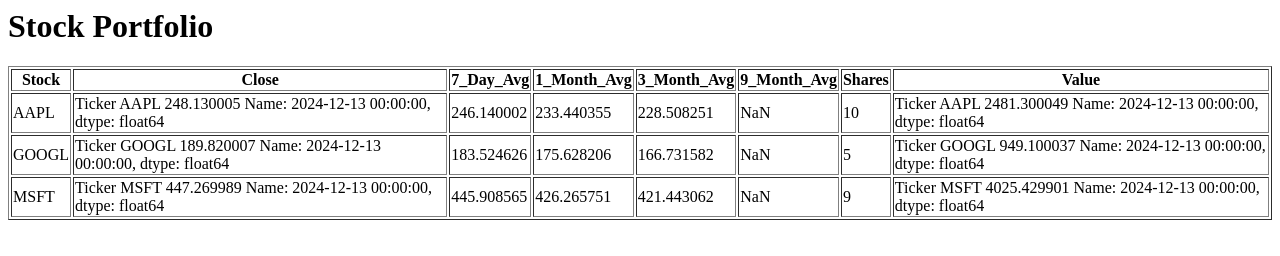
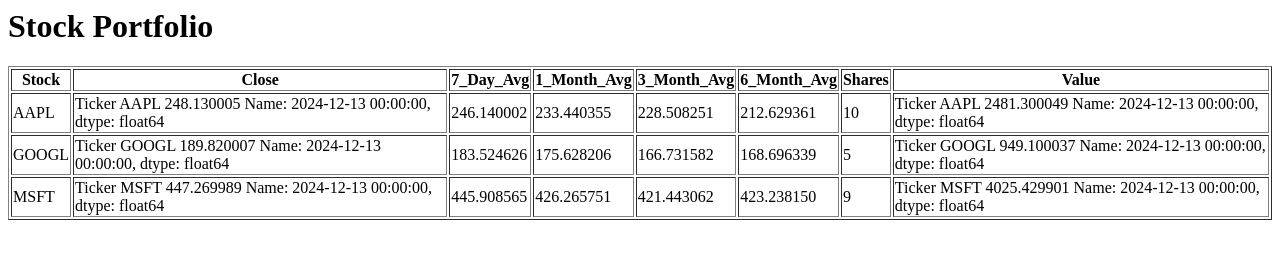
Before and after one commit to zainqadri/stonks, a plain HTML site: page index.html in a window 1280 px wide. Drawn offline with Linux system fonts and the light colour scheme.

Commit message:
Update stock portfolio data

```diff
--- a/index.html
+++ b/index.html
@@ -6,7 +6,7 @@
       <th>7_Day_Avg</th>
       <th>1_Month_Avg</th>
       <th>3_Month_Avg</th>
-      <th>9_Month_Avg</th>
+      <th>6_Month_Avg</th>
       <th>Shares</th>
       <th>Value</th>
     </tr>
@@ -20,7 +20,7 @@ Name: 2024-12-13 00:00:00, dtype: float64</td>
       <td>246.140002</td>
       <td>233.440355</td>
       <td>228.508251</td>
-      <td>NaN</td>
+      <td>212.629361</td>
       <td>10</td>
       <td>Ticker
 AAPL    2481.300049
@@ -34,7 +34,7 @@ Name: 2024-12-13 00:00:00, dtype: float64</td>
       <td>183.524626</td>
       <td>175.628206</td>
       <td>166.731582</td>
-      <td>NaN</td>
+      <td>168.696339</td>
       <td>5</td>
       <td>Ticker
 GOOGL    949.100037
@@ -48,7 +48,7 @@ Name: 2024-12-13 00:00:00, dtype: float64</td>
       <td>445.908565</td>
       <td>426.265751</td>
       <td>421.443062</td>
-      <td>NaN</td>
+      <td>423.238150</td>
       <td>9</td>
       <td>Ticker
 MSFT    4025.429901
```
Also changed, not shown: 1 other file.
